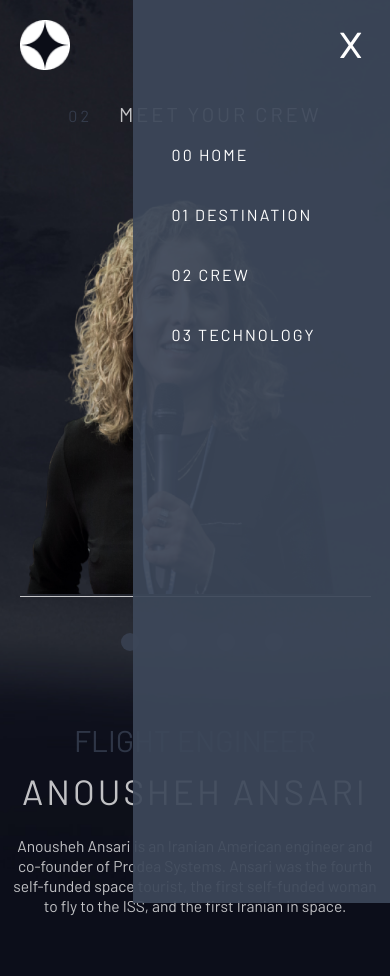
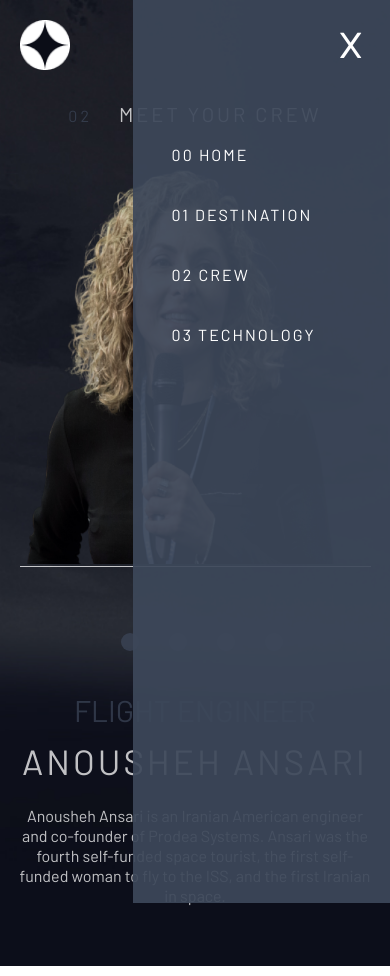
Before and after one commit to stephenbliz/space, a plain HTML site: page Crew/crewD.html in a window 390 px wide. Both pictures are taken after a click on the element 375 px from the left and 46 px from the top of the page. Drawn offline with Linux system fonts and the light colour scheme.

Commit message:
made corrections in the media query

```diff
--- a/Crew/crew.css
+++ b/Crew/crew.css
@@ -31,7 +31,7 @@ body{
 }
 
 .sectionText{
-    width: 60%;
+    width: 40%;
     height: 100%;
     margin-left: 13rem;
 }
@@ -118,7 +118,7 @@ a .smallButton:hover{
     }
 
     .sectionText{
-        width: 100%;
+        width: 90%;
         height: 100%;
         margin-left: 0;
         text-align: center;
@@ -129,7 +129,7 @@ a .smallButton:hover{
         margin-top: 4rem;
     }
     .writeUp{
-        font-size: 1.56rem;
+        font-size: 1.6rem;
         line-height: 2rem;
         padding-bottom: 6rem;
         width: 100%;
@@ -148,7 +148,7 @@ a .smallButton:hover{
         background-color: var(--lightgray);
     }
     .sectionImg{
-        margin-top: 4rem;
+        margin-top: 1rem;
         width: 90%;
         height: 100%;
         border-bottom: 0.1rem solid rgba(255, 255, 255, 0.744);
--- a/Crew/crewD.html
+++ b/Crew/crewD.html
@@ -34,9 +34,9 @@
                  <div class="commander">flight engineer</div>
                  <div class="douglas">anousheh ansari</div>
                  <div class="writeUp">
-                     Anousheh Ansari is an Iranian American engineer and <br>
-                     co-founder of Prodea Systems. Ansari was the fourth <br>
-                     self-funded space tourist, the first self-funded woman <br>
+                     Anousheh Ansari is an Iranian American engineer and
+                     co-founder of Prodea Systems. Ansari was the fourth
+                     self-funded space tourist, the first self-funded woman
                      to fly to the ISS, and the first Iranian in space.
                  </div>
                     <ul class="buttonContainer">
--- a/Destination/destination.css
+++ b/Destination/destination.css
@@ -114,6 +114,8 @@ td{
         background-repeat: repeat;
         background-position: center;
         background-size: cover;
+        width: 100vw;
+        height: 100vh;
     }
 
     .h1{
@@ -135,13 +137,10 @@ td{
 
     .miniList{
         display: flex;
-        justify-content: space-between;
+        justify-content: center;
         width: 100%;
     }
 
-    .miniListItem{
-        width: 25%;
-    }
     .miniListItem a{
         font-size: 2rem;
     }
--- a/Technology/technology.css
+++ b/Technology/technology.css
@@ -102,8 +102,10 @@ body{
     body{
         background-image: url(../Images/mtecback.jpg);
         background-size: cover;
-        background-repeat: no-repeat;
+        background-repeat: repeat;
         background-position: center;
+        width: 100vw;
+        height: 100vh;
     }
     .title{
         width: 100%;
@@ -128,7 +130,7 @@ body{
     }
 
     .wrapper2{
-        width: 100vw;
+        width: 90vw;
         display: flex;
         flex-direction: column;
         align-items: center;
@@ -145,7 +147,7 @@ body{
         text-align: center;
     }
     .wrapper2-text{
-        font-size: 2rem;
+        font-size: 1.6rem;
         text-align: center;
         margin-bottom: 3rem;
     }
--- a/header.css
+++ b/header.css
@@ -97,7 +97,7 @@ html{
     }
 
     .headerNavList{
-        position: absolute;
+        position: fixed;
         display: none;
         flex-direction:column;
         height: 110vh;
@@ -107,6 +107,13 @@ html{
         transition: all 0.45s ease-in-out;
         background-color: rgba(61, 71, 90, 0.93);
         z-index: 99;
+    }
+    .headerItem:hover{
+        border-bottom: none;
+    }
+
+    .headerItem:active{
+        border-bottom: none;
     }
 
     .close{
@@ -130,6 +137,7 @@ html{
     .menu-icon{
         display: block;
         width: 3rem;
+        margin-right: 5%;
     }
     .menu-icon .icon{
         width: 3rem;
--- a/home.css
+++ b/home.css
@@ -174,16 +174,23 @@ body{
     }
 
     .headerNavList{
-        position: absolute;
+        position: fixed;
         display: none;
         flex-direction:column;
-        height: 110vh;
+        height: 120vh;
         width: 70vw;
         top: -3vh;
         right: -8vw;
         transition: all 0.45s ease-in-out;
         background-color: rgba(61, 71, 90, 0.93);
         z-index: 99;
+    }
+    .headerItem:hover{
+        border-bottom: none;
+    }
+
+    .headerItem:active{
+        border-bottom: none;
     }
 
     .close{
@@ -206,6 +213,7 @@ body{
     .menu-icon{
         display: block;
         width: 3rem;
+        margin-right: 5%;
     }
     .menu-icon .icon{
         width: 3rem;
```
Also changed, not shown: Crew/crewA.html (+2 -2 lines), Crew/crewB.html (+3 -3 lines), Crew/crewC.html (+4 -4 lines).
